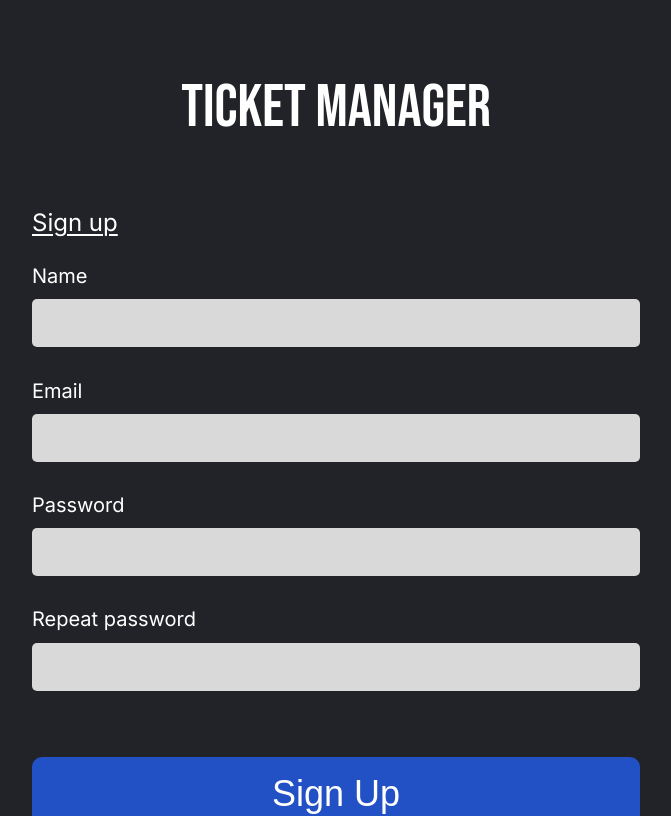
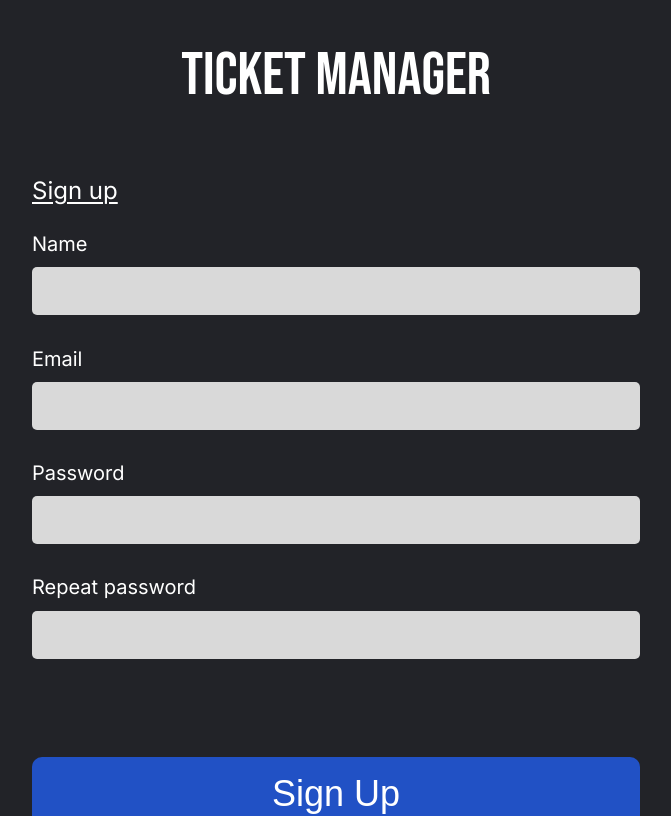
Before and after one commit to efmorales/ticketmanager-frontend, a React (Create React App) app: page /signup in a window 1280 px wide. Shown: the top 816 px of the page, without its empty margins (304-975 px from the left). Built offline with nearby package versions, Linux system fonts and the light colour scheme; no server answers.

Commit message:
Adjusted top padding to account for NavBar.

```diff
--- a/src/components/UserSignupAndLogin.css
+++ b/src/components/UserSignupAndLogin.css
@@ -14,7 +14,7 @@
 
 .sign-up-form {
     display: flex;
-    padding: 3rem;
+    padding: 1rem 3rem 3rem;
     flex-direction: column;
     align-items: flex-start;
     font-size: 1.25rem;
```
